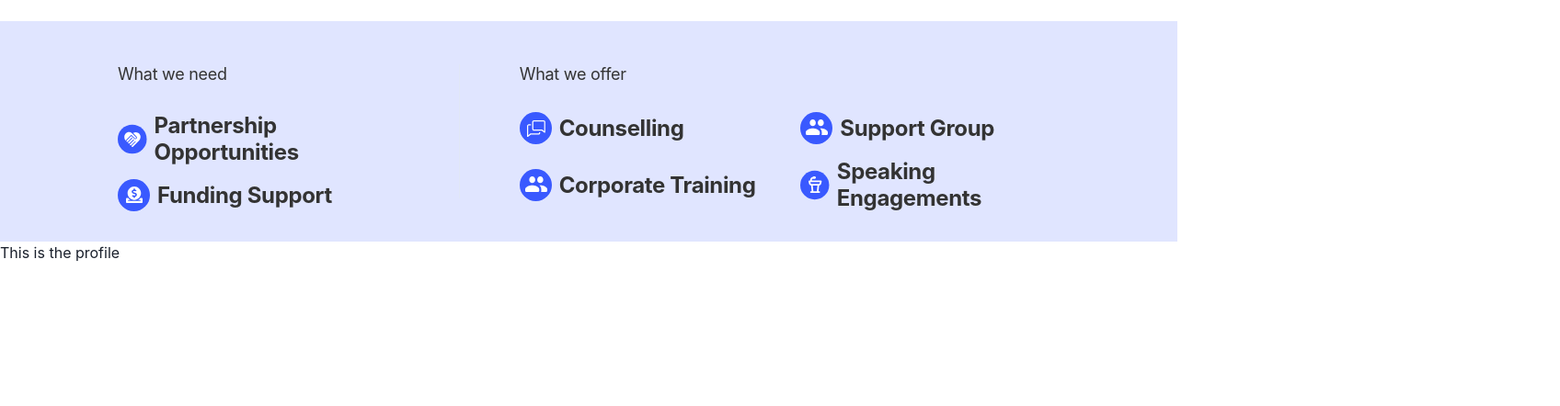
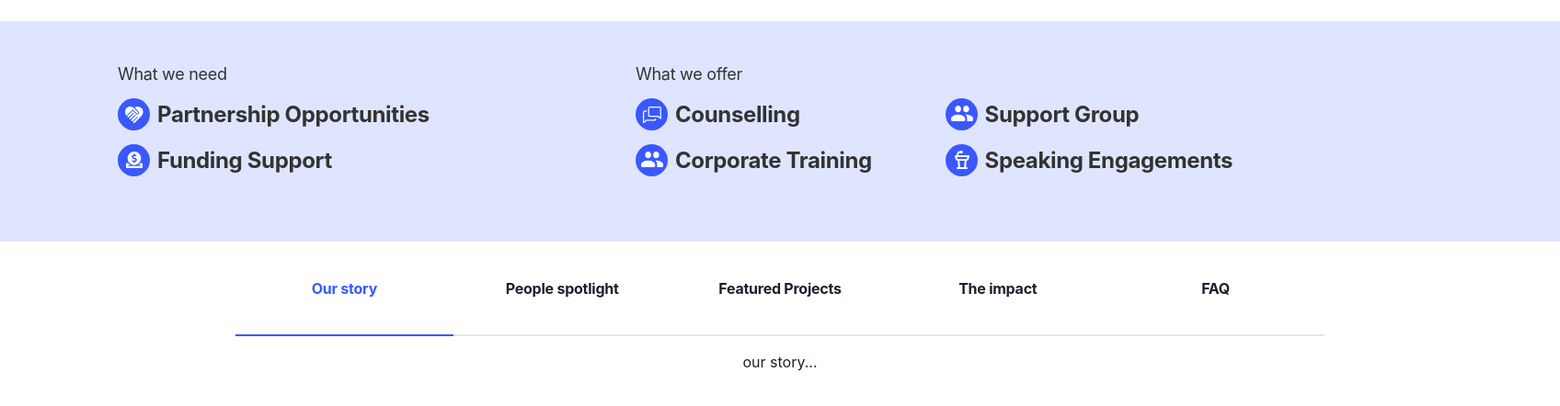
Before and after one commit to bettersg/Mendisphere, a React (Create React App) app: page /organisations/1 in a window 1280 px wide. Shown: the part 658-1100 px from the top of the page at 92% size, 1696 px wide, since content can reach past the window. Built offline with nearby package versions, Linux system fonts and the light colour scheme; no server answers.

Commit message:
MBF-45 Add elements to profile sub component

```diff
--- a/src/features/organisation-profile/components/profile.tsx
+++ b/src/features/organisation-profile/components/profile.tsx
@@ -1,12 +1,72 @@
-import { Flex, Box } from "@chakra-ui/react";
+import {
+  Flex,
+  Tab,
+  Tabs,
+  TabList,
+  TabPanels,
+  TabPanel,
+  Divider,
+} from "@chakra-ui/react";
 import { Component } from "react";
 import "../scss/profile.scss";
 
+type tabData = {
+  label: string;
+  content: string;
+};
+
+type profileProps = tabData[];
+
 class Profile extends Component {
+  private testProfileProps: profileProps = [
+    {
+      label: "Our story",
+      content: "our story...",
+    },
+    {
+      label: "People spotlight",
+      content: "people spotlight",
+    },
+    {
+      label: "Featured Projects",
+      content: "Featured projects...",
+    },
+    {
+      label: "The impact",
+      content: "The impact...",
+    },
+    {
+      label: "FAQ",
+      content: "FAQ...",
+    },
+  ];
+
   render() {
     return (
       <Flex className="profileFlex">
-        <Box>This is the profile</Box>
+        <Tabs isLazy isFitted className="tabsContainer" align="center">
+          <TabList className="tabList">
+            {this.testProfileProps.map((tab, index) => (
+              <Tab
+                className="tabStyle"
+                _selected={{
+                  color: "#3959FF",
+                  borderColor: "#3959FF",
+                }}
+                key={index}
+              >
+                {tab.label}
+              </Tab>
+            ))}
+          </TabList>
+          <TabPanels>
+            {this.testProfileProps.map((tab, index) => (
+              <TabPanel p={4} key={index}>
+                {tab.content}
+              </TabPanel>
+            ))}
+          </TabPanels>
+        </Tabs>
       </Flex>
     );
   }
--- a/src/features/organisation-profile/components/services.tsx
+++ b/src/features/organisation-profile/components/services.tsx
@@ -4,9 +4,9 @@ import {
   HStack,
   Divider,
   Text,
-  Spacer,
   VStack,
   SimpleGrid,
+  Spacer,
 } from "@chakra-ui/react";
 import { Component } from "react";
 import { Service } from "../../../data/enums/service.enum";
@@ -43,17 +43,20 @@ class Services extends Component {
   render() {
     return (
       <Flex className="servicesFlex">
-        <Box className="servicesBox">
-          <HStack spacing="65px" height="100%" align="flex-start">
+        <Flex className="servicesContainer">
+          <Box height="100%" width="1440px">
+            <HStack spacing="65px" align="flex-start">
               <VStack className="needsBox" align="flex-start" spacing="15px">
                 <Text>What we need</Text>
-              <Spacer />
                 {generateServiceView(this.testServices.needs)}
               </VStack>
               <Divider className="divider" orientation="vertical" />
-            <VStack className="offerringBox" align="flex-start" spacing="15px">
+              <VStack
+                className="offerringBox"
+                align="flex-start"
+                spacing="15px"
+              >
                 <Text>What we offer</Text>
-              <Spacer />
                 <SimpleGrid columns={2} spacingX="24px" spacingY="15px">
                   {generateServiceView(this.testServices.offerrings)}
                 </SimpleGrid>
@@ -61,6 +64,7 @@ class Services extends Component {
             </HStack>
           </Box>
         </Flex>
+      </Flex>
     );
   }
 }
--- a/src/features/organisation-profile/scss/profile.scss
+++ b/src/features/organisation-profile/scss/profile.scss
@@ -1,4 +1,31 @@
 .profileFlex {
+  height: 1740px;
+  width: 1440px;
+
+  font-family: "Inter";
+  font-style: normal;
+}
+
+.tabsContainer {
+  height: 100%;
   width: 100%;
-  height: 1740px;
 }
+
+.tabList {
+  margin-left: 128px;
+  margin-right: 128px;
+}
+
+.tabStyle {
+  height: 103px;
+
+  color: #707070;
+
+  font-weight: 700;
+  font-size: 18px;
+  line-height: 22px;
+
+  display: flex;
+  align-items: center;
+  letter-spacing: -0.015em;
+}
--- a/src/features/organisation-profile/scss/services.scss
+++ b/src/features/organisation-profile/scss/services.scss
@@ -7,26 +7,23 @@
   background: #e0e5ff;
 }
 
-.servicesBox {
+.servicesContainer {
   margin-left: 128px;
   margin-right: 128px;
   margin-bottom: 47px;
   margin-top: 47px;
   width: 100%;
 
-  font-family: "Inter";
-  font-style: normal;
   font-weight: 400;
   font-size: 18px;
   line-height: 22px;
-  /* identical to box height */
-
-  align-items: center;
   letter-spacing: -0.015em;
 
-  /* Neutral/neutral-primary */
+  color: #333333;
 
-  color: #333333;
+  display: flex;
+  justify-content: center;
+  align-items: center;
 }
 
 .divider {
@@ -37,6 +34,10 @@
   width: 33%;
 }
 
+.offerringBox {
+  width: 67%;
+}
+
 .serviceText {
   font-weight: 700;
   font-size: 24px;
@@ -44,6 +45,5 @@
   letter-spacing: -0.015em;
 
   /* Neutral/neutral-primary */
-
   color: #333333;
 }
--- a/src/features/organisation-profile/scss/summary.scss
+++ b/src/features/organisation-profile/scss/summary.scss
@@ -1,5 +1,5 @@
 .summaryFlex {
-  width: 100%;
+  width: 1440px;
   height: 458px;
 
   font-family: "Inter";
```
Lines whose indentation alone changed are shown as unchanged.
